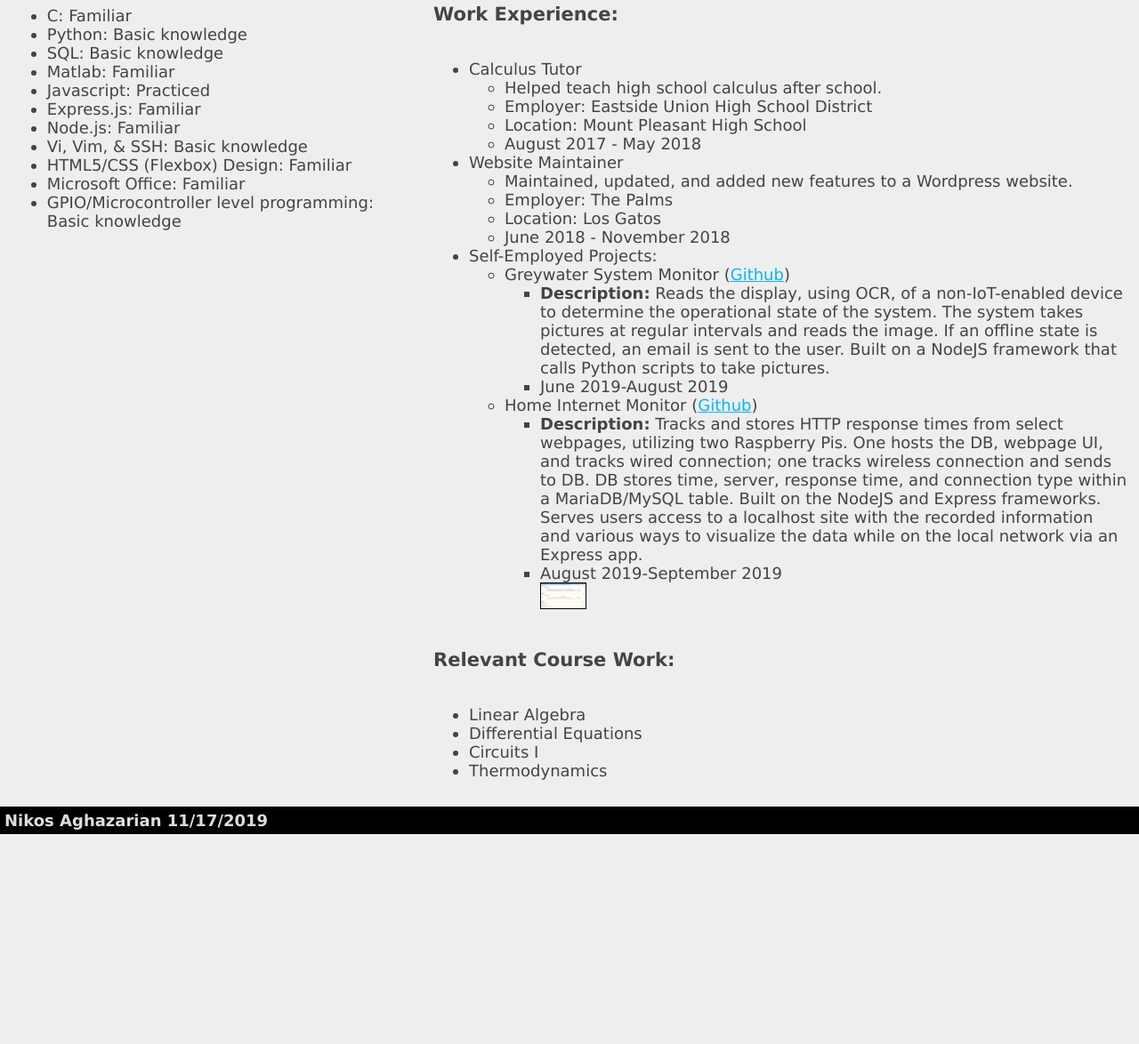
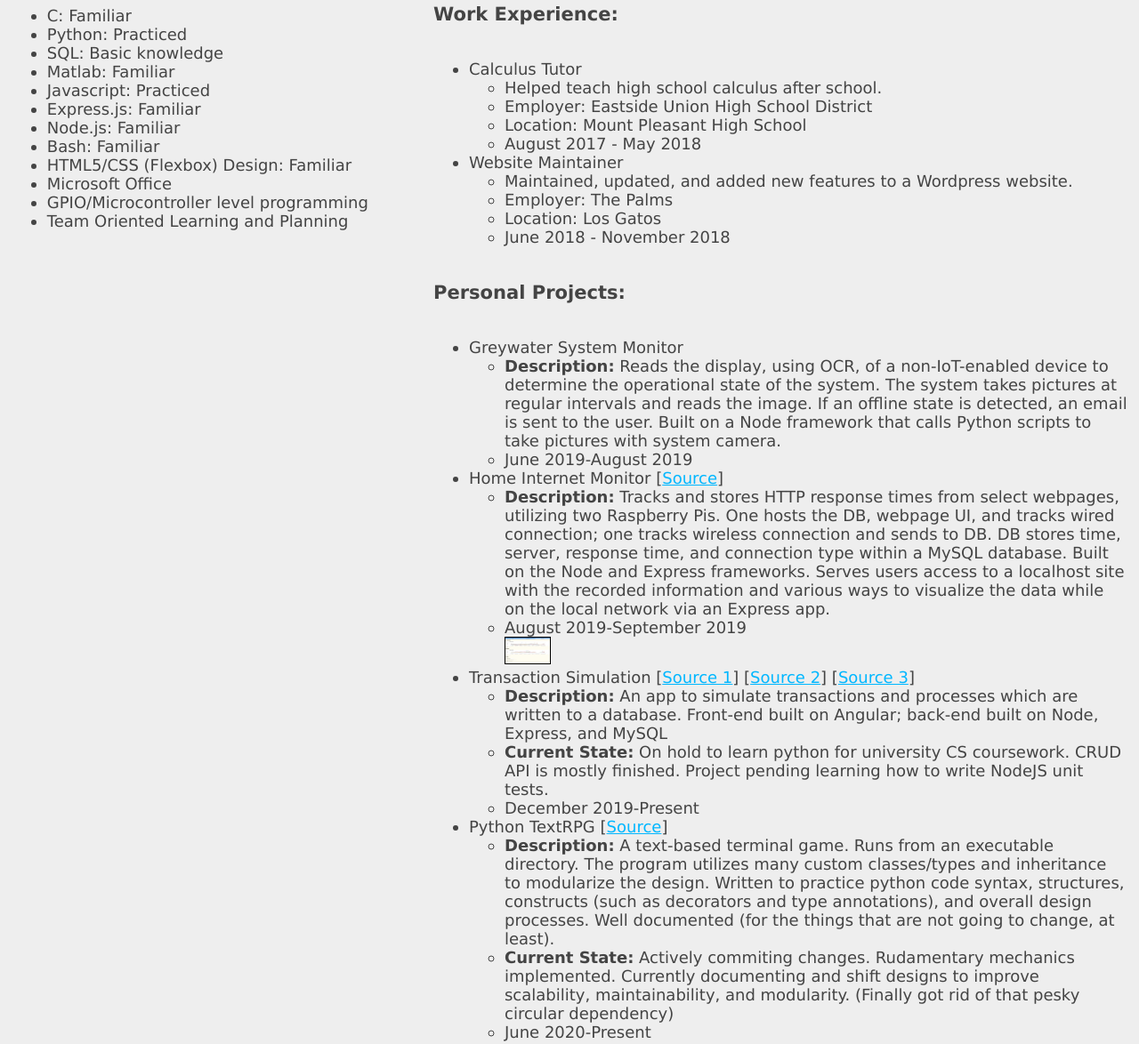
Before and after one commit to NikosAghazarian/Resume-Web-App, a website: page UI/views/index.html in a window 1280 px wide. Shown: the part 614-1788 px from the top of the page at 89% size. Before the commit the page ends 1552 px from the top, so only its background shows below. Drawn offline with Linux system fonts and the light colour scheme.

Commit message:
Updated the page

```diff
--- a/UI/views/index.html
+++ b/UI/views/index.html
@@ -14,7 +14,7 @@
       </nav>
     <div>
       <h1 class='headerText'>NIKOS AGHAZARIAN</h1>
-      <h3 class='headerText'>2nd Year Electrical Engineer Undergraduate</h3>
+      <h3 class='headerText'>3rd Year Electrical Engineer Undergraduate</h3>
     </div>
   </header>
 
@@ -26,16 +26,17 @@
       <h3>Skills:</h3>
       <ul>
         <li>C: Familiar</li>
-          <li>Python: Basic knowledge</li>
+        <li>Python: Practiced</li>
         <li>SQL: Basic knowledge</li>
         <li>Matlab: Familiar</li>
         <li>Javascript: Practiced</li>
         <li>Express.js: Familiar</li>
         <li>Node.js: Familiar</li>
-          <li>Vi, Vim, & SSH: Basic knowledge</li>
+        <li>Bash: Familiar</li>
         <li>HTML5/CSS (Flexbox) Design: Familiar</li>
-          <li>Microsoft Office: Familiar</li>
-          <li>GPIO/Microcontroller level programming: Basic knowledge</li>
+        <li>Microsoft Office</li>
+        <li>GPIO/Microcontroller level programming</li>
+        <li>Team Oriented Learning and Planning</li>
       </ul>
     </div>
 
@@ -68,36 +69,53 @@
             <li>Location: Los Gatos</li>
             <li>June 2018 - November 2018</li>
         </ul>
-          <li>Self-Employed Projects:</li>
+      </ul>
+      <h3>Personal Projects:</h3>
       <ul>
-            <li>Greywater System Monitor (<a href='https://github.com/NikosAghazarian/GreywaterMonitor'>Github</a>)</li>
+        <li>Greywater System Monitor</li>
         <ul>
-              <li><b>Description:</b> Reads the display, using OCR, of a non-IoT-enabled device to determine the operational state of the system. The system takes pictures at regular intervals and reads the image. If an offline state is detected, an email is sent to the user. Built on a NodeJS framework that calls Python scripts to take pictures.</li>
+          <li><b>Description:</b> Reads the display, using OCR, of a non-IoT-enabled device to determine the operational state of the system. The system takes pictures at regular intervals and reads the image. If an offline state is detected, an email is sent to the user. Built on a Node framework that calls Python scripts to take pictures with system camera.</li>
           <li>June 2019-August 2019</li>
         </ul>
-            <li>Home Internet Monitor (<a href='https://github.com/NikosAghazarian/InternetMonitorServer'>Github</a>)</li>
+        <li>Home Internet Monitor [<a href='https://github.com/NikosAghazarian/InternetMonitorServer'>Source</a>]</li>
         <ul>
-              <li><b>Description:</b> Tracks and stores HTTP response times from select webpages, utilizing two Raspberry Pis. One hosts the DB, webpage UI, and tracks wired connection; one tracks wireless connection and sends to DB. DB stores time, server, response time, and connection type within a MariaDB/MySQL table. Built on the NodeJS and Express frameworks. Serves users access to a localhost site with the recorded information and various ways to visualize the data while on the local network via an Express app.</li>
+          <li><b>Description:</b> Tracks and stores HTTP response times from select webpages, utilizing two Raspberry Pis. One hosts the DB, webpage UI, and tracks wired connection; one tracks wireless connection and sends to DB. DB stores time, server, response time, and connection type within a MySQL database. Built on the Node and Express frameworks. Serves users access to a localhost site with the recorded information and various ways to visualize the data while on the local network via an Express app.</li>
           <li>August 2019-September 2019</li>
           <img id='im3' onClick='imageResize("im3")' src='/Assets/InternetMonitor.PNG' title='Click to Enlarge and Shrink!'>
         </ul>
+        <li>Transaction Simulation [<a href='https://github.com/NikosAghazarian/WinterProject2020-API'>Source 1</a>] [<a href='https://github.com/NikosAghazarian/WinterProject2020-WEBAPP'>Source 2</a>] [<a href='https://github.com/NikosAghazarian/WinterProject2020-CONTAINERS'>Source 3</a>]</li>
+        <ul>
+          <li><b>Description:</b> An app to simulate transactions and processes which are written to a database. Front-end built on Angular; back-end built on Node, Express, and MySQL</li>
+          <li><b>Current State:</b> On hold to learn python for university CS coursework. CRUD API is mostly finished. Project pending learning how to write NodeJS unit tests.</li>
+          <li>December 2019-Present</li>
+        </ul>
+        <li>Python TextRPG [<a href='https://github.com/NikosAghazarian/TextGame'>Source</a>]</li>
+        <ul>
+          <li><b>Description:</b> A text-based terminal game. Runs from an executable directory. The program utilizes many custom classes/types and inheritance to modularize the design. Written to practice python code syntax, structures, constructs (such as decorators and type annotations), and overall design processes. Well documented (for the things that are not going to change, at least).</li>
+          <li><b>Current State:</b> Actively commiting changes. Rudamentary mechanics implemented. Currently documenting and shift designs to improve scalability, maintainability, and modularity. (Finally got rid of that pesky circular dependency)</li>
+          <li>June 2020-Present</li>
         </ul>
       </ul>
+
       <h3>Relevant Course Work:</h3>
       <ul>
         <li>Linear Algebra</li>
         <li>Differential Equations</li>
-        <li>Circuits I</li>
+        <li>Circuits</li>
         <li>Thermodynamics</li>
+        <li>Electromagnetics</li>
+        <li>Digital Systems</li>
       </ul>
   </div>
   </div>
 
   <footer>
-    <p style='font-weight: bold'>Nikos Aghazarian 11/17/2019</p>
+    <p style='font-weight: bold'>Nikos Aghazarian 11/17/2019 [<a href='https://github.com/NikosAghazarian/Resume-Web-App'>Source</a>]</p>
   </footer>
 
 </body>
+
+
 <script>
 function imageResize(callerId) {
   callerElem = document.getElementById(callerId);
```
Lines whose indentation alone changed are shown as unchanged.
